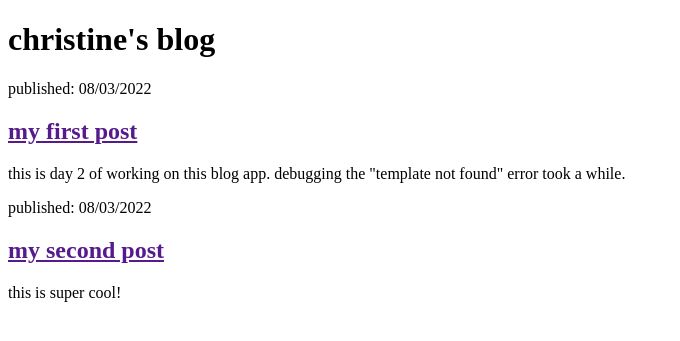
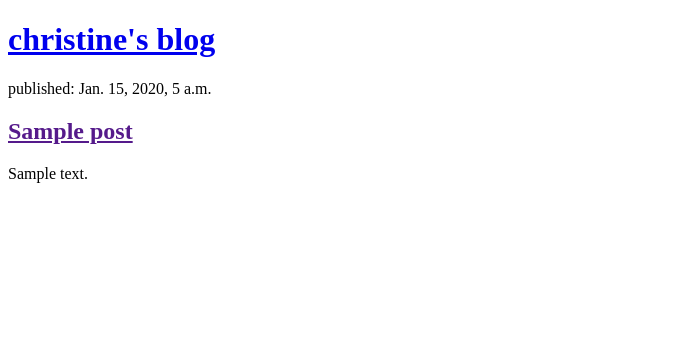
Before and after one commit to christinet7/my-first-blog, a Django app: page / in a window 1280 px wide. Shown: the top 341 px of the page, without its empty margins (0-680 px from the left). Run offline with Django 4.2, Linux system fonts and the light colour scheme; tables that the repository leaves empty hold one stand-in row (values such as "Sample post").

Commit message:
modified templates to display posts from database.

```diff
--- a/blog/templates/blog/post_list.html
+++ b/blog/templates/blog/post_list.html
@@ -5,19 +5,16 @@
     </head>
     <body>
         <header>
-            <h1> christine's blog </h1>
+            <h1><a href="/"> christine's blog </a> </h1>
         </header>
 
-        <article>
-            <time> published: 08/03/2022 </time>
-            <h2> <a href = ""> my first post</a></h2>
-            <p> this is day 2 of working on this blog app. debugging the "template not found" error took a while. </p>
-        </article>
+        {% for post in posts %}
+            <article>
+                <time> published: {{ post.published_date }}</time>
+                <h2><a href="">{{ post.title }}</a></h2>
+                <p>{{ post.text|linebreaksbr }}</p>
+            </article>
+        {% endfor %}
 
-        <article>
-            <time> published: 08/03/2022 </time>
-            <h2> <a href = ""> my second post</a></h2>
-            <p> this is super cool! </p>
-        </article>
     </body>
 </html>
--- a/blog/views.py
+++ b/blog/views.py
@@ -1,5 +1,10 @@
 from django.shortcuts import render
+from django.utils import timezone
+from .models import Post # dot before models: current directory/application
+# ^have to include the model we wrote in models.py
 
 # Create your views here.
 def post_list( request ) :
-    return render( request, 'blog/post_list.html', {} )
+    posts = Post.objects.filter( published_date__lte = timezone.now() ).order_by( 'published_date' )
+    return render( request, 'blog/post_list.html', { 'posts': posts } ) # last parameter is where we can add things for template to use
+    # passing in 'posts', the variable for our queryset
```
